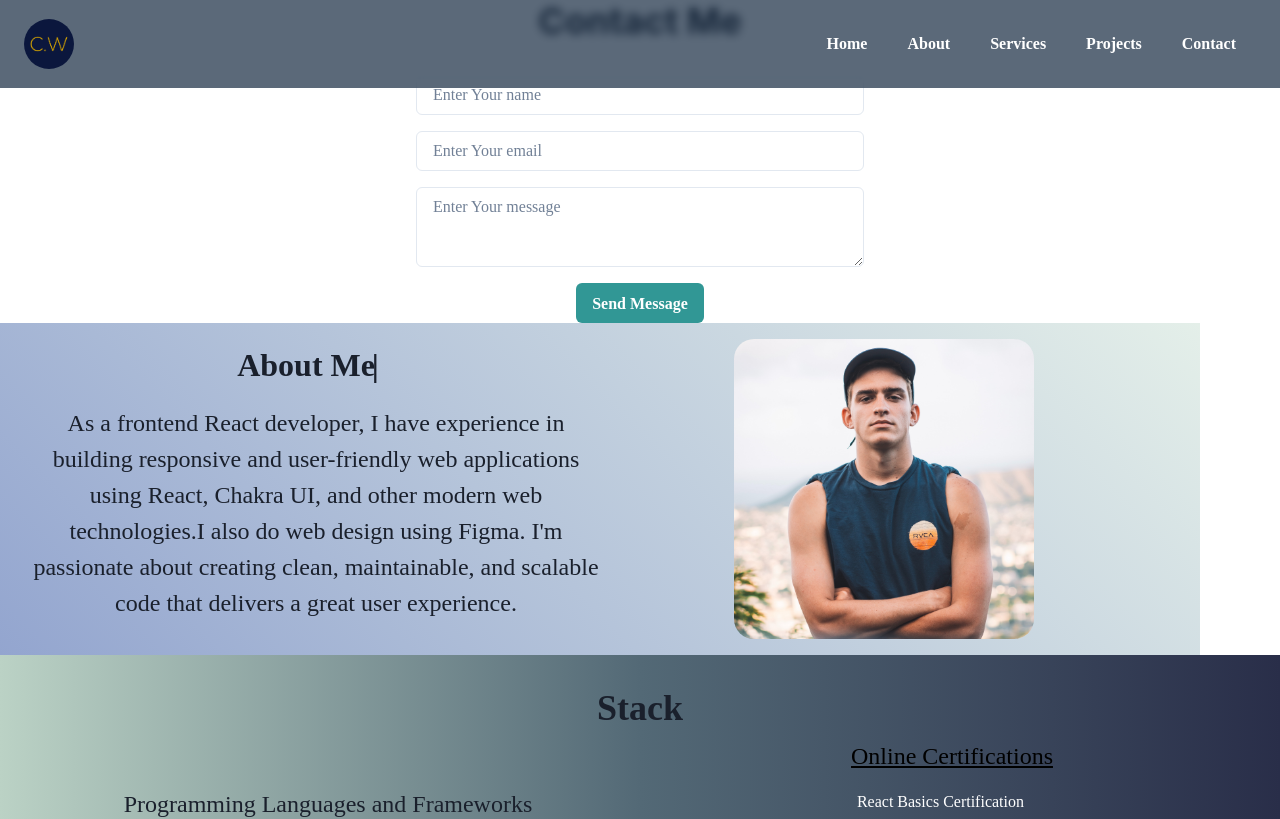
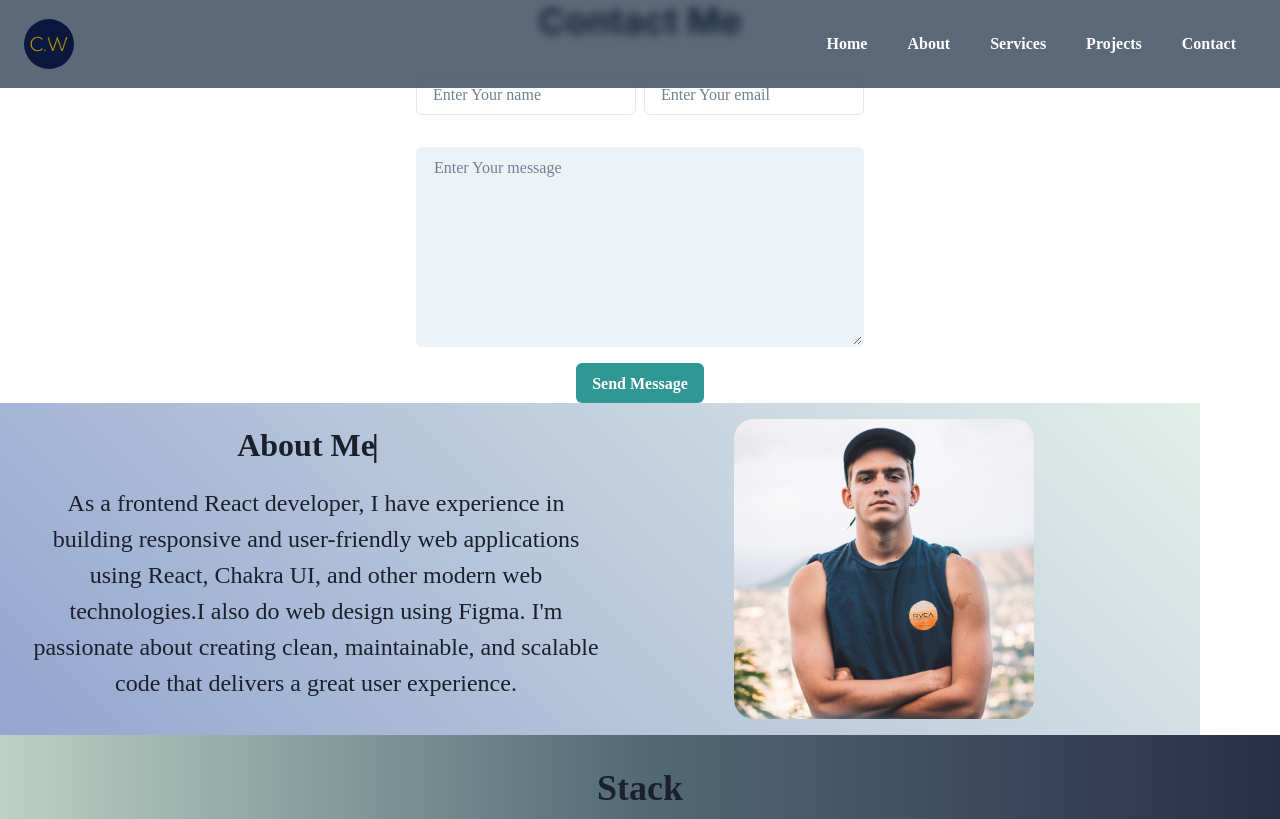
Before and after one commit to charlespaul1/portfolio, a React (Create React App) app: page /contact in a window 1280 px wide. Shown: the top 819 px of the page. Built offline with nearby package versions, Linux system fonts and the light colour scheme; the HTML template or start-up script is replaced by a standard one.

Commit message:
styled the contact page

```diff
--- a/src/Pages/Contact.js
+++ b/src/Pages/Contact.js
@@ -1,6 +1,6 @@
 import React from 'react'
-import {Box, Heading, Input, Textarea, Button, useToast} from '@chakra-ui/react'
-import {useFormik} from 'formik'
+import { Box, Heading, Flex, Input, Textarea, Button, useToast } from '@chakra-ui/react'
+import { useFormik } from 'formik'
 import * as Yup from 'yup'
 import axios from 'axios'
 const Contact = () => {
@@ -13,8 +13,8 @@ const Contact = () => {
   }
 
   const validationSchema = Yup.object({
-    name: Yup.string().required('Required'),
-    email: Yup.string().email('Invalid email format').required('Required'),
+    name: Yup.string().required('Name is Required'),
+    email: Yup.string().email('Invalid email format').required('Email is Required'),
     message: Yup.string().required('Message is required'),
   })
   const onSubmit = async (values, { setSubmitting, resetForm }) => {
@@ -52,6 +52,8 @@ const Contact = () => {
         Contact Me
       </Heading>
       <Box as='form' onSubmit={formik.handleSubmit}>
+        <Flex justifyContent='space-between' mb={4} gap={2}>
+
         <Input
           id='name'
           name='name'
@@ -63,11 +65,7 @@ const Contact = () => {
           isInvalid={formik.touched.name && formik.errors.name}
           mb={4}
         />
-        {formik.touched.name && formik.errors.name ? (
-          <Box color='red' fontSize='sm'>
-            {formik.errors.name}
-            </Box>
-        ) : null}
+
         <Input
           id='email'
           name='email'
@@ -79,6 +77,13 @@ const Contact = () => {
           isInvalid={formik.touched.email && formik.errors.email}
           mb={4}
         />
+        </Flex>
+        {formik.touched.name && formik.errors.name ? (
+          <Box color='red' fontSize='sm'>
+            {formik.errors.name}
+          </Box>
+        ) : null}
+
         {formik.touched.email && formik.errors.email ? (
           <Box color='red' mb={4} fontSize='sm'>
             {formik.errors.email}
@@ -93,6 +98,9 @@ const Contact = () => {
           onBlur={formik.handleBlur}
           isInvalid={formik.touched.message && formik.errors.message}
           mb={4}
+
+          h='200px'
+          variant={'filled'}
         />
         {formik.touched.message && formik.errors.message ? (
           <Box color='red' mb={4} fontSize='sm'>
```
Lines whose indentation alone changed are shown as unchanged.
